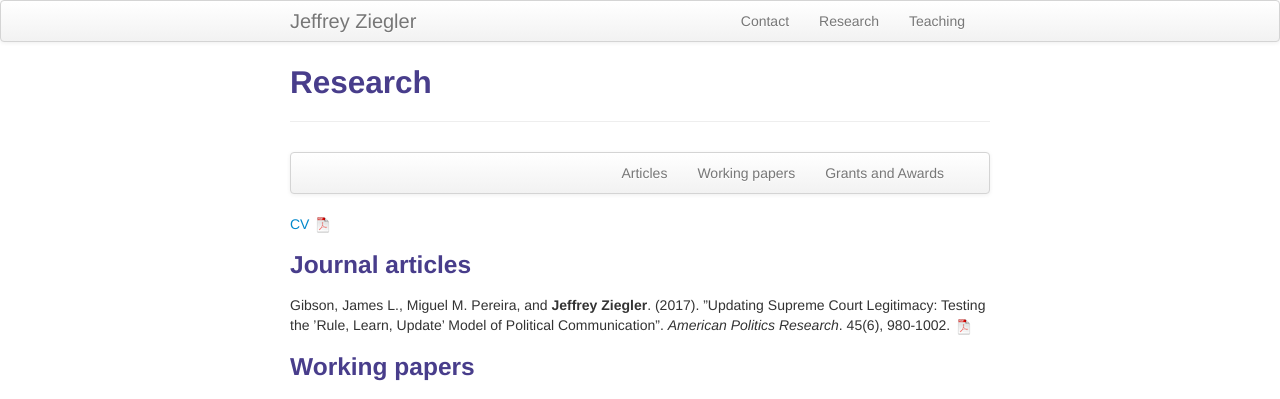
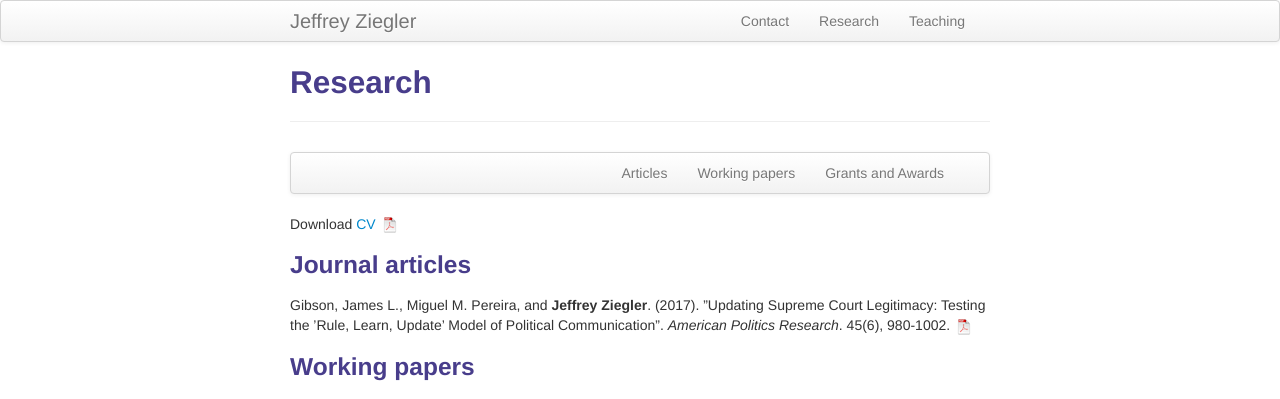
Before and after one commit to zieglerjef/zieglerjef.github.io, a Jekyll site: the page built from pages/pubs.md, in a window 1280 px wide. Shown: the top 399 px of the page. Built offline with Jekyll 4.4.1, drawn with Linux system fonts in a browser that asks for light colours.

Commit message:
Update pubs.md

```diff
--- a/pages/pubs.md
+++ b/pages/pubs.md
@@ -14,7 +14,7 @@
     </div>
 </div>
 
-<a href="/../assets/JeffZiegler_CV.pdf">	CV <img src="icons16/pdf-icon.png" alt="hi" class="inline"/>
+Download <a href="/../assets/JeffZiegler_CV.pdf">	CV <img src="icons16/pdf-icon.png" alt="hi" class="inline"/>
 </a><br/>
 
 ### <a name="articles"></a>Journal articles
```
